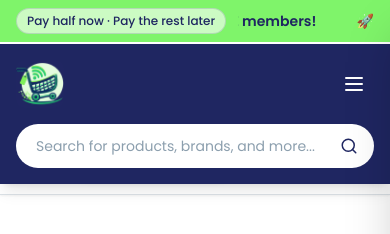
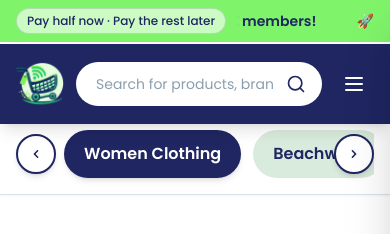
Before and after one commit to DefaulBot/firstdibz, a Next.js app: page / in a window 390 px wide. Shown: the top 234 px of the page. Built offline with nearby package versions, Linux system fonts and the light colour scheme; no server answers.

Commit message:
changes to admin page

```diff
--- a/src/app/admin/page.tsx
+++ b/src/app/admin/page.tsx
@@ -35,6 +35,14 @@ type ProductImageItem = {
 };
 
 type ItemApiResponse = {
+  source?: string;
+  item?: {
+    id?: number;
+    title?: string;
+    price?: string | number | null;
+    image?: string | null;
+    images?: ProductImageItem[];
+  };
   pageProps?: {
     data?: {
       id?: number;
@@ -87,7 +95,8 @@ function normalizeItemPayload(
   payload: ItemApiResponse,
   fallbackId: number,
 ): ProductSummary | null {
-  const item = payload?.pageProps?.data;
+  // Handle both the new API format { item } and legacy format { pageProps: { data } }
+  const item = payload?.item || payload?.pageProps?.data;
   if (!item) return null;
 
   const image =
--- a/src/components/Header.tsx
+++ b/src/components/Header.tsx
@@ -2,7 +2,7 @@
 
 import Link from "next/link";
 import Image from "next/image";
-import { usePathname, useRouter, useSearchParams } from "next/navigation";
+import { useRouter, useSearchParams } from "next/navigation";
 import { useEffect, useMemo, useState, useRef } from "react";
 import type { ReadonlyURLSearchParams } from "next/navigation";
 import logo from "@/public/logo.jpeg";
@@ -24,7 +24,6 @@ interface HeaderProps {
 export function Header({ searchParams: propsSearchParams }: HeaderProps = {}) {
   const { user, loading, signOut, supabase } = useAuth();
   const router = useRouter();
-  const pathname = usePathname();
   const hooksSearchParams = useSearchParams();
   const searchParams = propsSearchParams || hooksSearchParams;
 
@@ -66,7 +65,7 @@ export function Header({ searchParams: propsSearchParams }: HeaderProps = {}) {
     <>
       <header className="fixed left-0 right-0 top-[44px] z-[1000] bg-[#1F2661] shadow-lg">
         <div className="mx-auto max-w-7xl px-4">
-          <div className="flex items-center justify-between py-4">
+          <div className="flex items-center justify-between gap-3 py-4">
             <Link href="/" className="flex shrink-0 items-center gap-2">
               <Image
                 src={logo}
@@ -90,7 +89,7 @@ export function Header({ searchParams: propsSearchParams }: HeaderProps = {}) {
                 e.preventDefault();
                 submit();
               }}
-              className="mx-4 hidden max-w-sm flex-1 md:flex"
+              className="flex flex-1"
             >
               <div className="relative w-full">
                 <input
@@ -98,18 +97,18 @@ export function Header({ searchParams: propsSearchParams }: HeaderProps = {}) {
                   placeholder="Search for products, brands, and more..."
                   value={q}
                   onChange={(e) => setQ(e.target.value)}
-                  className="w-full rounded-full border-0 bg-white px-5 py-3 text-sm text-[#1F2661] placeholder-[#8C9FAE] focus:outline-none focus:ring-2 focus:ring-[#7FF46A]"
+                  className="w-full rounded-full border-0 bg-white px-5 py-3 pr-12 text-sm text-[#1F2661] placeholder-[#8C9FAE] focus:outline-none focus:ring-2 focus:ring-[#7FF46A]"
                 />
                 <button
                   type="submit"
-                  className="absolute right-0 top-1/2 -translate-y-1/2 pr-4 text-[#1F2661] transition-colors hover:text-[#7FF46A]"
+                  className="absolute right-2 top-1/2 -translate-y-1/2 flex items-center justify-center p-2 text-[#1F2661] transition-colors hover:text-[#7FF46A]"
                 >
-                  <Search size={18} />
+                  <Search size={20} />
                 </button>
               </div>
             </form>
 
-            <nav className="hidden flex-1 items-center justify-center gap-8 lg:flex">
+            <nav className="hidden flex-1 items-center justify-center gap-8 lg:flex md:mx-4">
               <Link
                 href="/"
                 className="text-sm font-medium text-white transition-colors hover:text-[#7FF46A]"
@@ -138,7 +137,7 @@ export function Header({ searchParams: propsSearchParams }: HeaderProps = {}) {
               )}
             </nav>
 
-            <div className="flex items-center gap-4">
+            <div className="flex shrink-0 items-center gap-4">
               <Link
                 href="/cart"
                 className="relative hidden p-2 text-white transition-colors hover:text-[#7FF46A] sm:block"
@@ -175,30 +174,6 @@ export function Header({ searchParams: propsSearchParams }: HeaderProps = {}) {
               </button>
             </div>
           </div>
-
-          <form
-            onSubmit={(e) => {
-              e.preventDefault();
-              submit();
-            }}
-            className="pb-4 md:hidden"
-          >
-            <div className="relative">
-              <input
-                type="text"
-                placeholder="Search for products, brands, and more..."
-                value={q}
-                onChange={(e) => setQ(e.target.value)}
-                className="w-full rounded-full border-0 bg-white px-5 py-3 text-sm text-[#1F2661] placeholder-[#8C9FAE] focus:outline-none focus:ring-2 focus:ring-[#7FF46A]"
-              />
-              <button
-                type="submit"
-                className="absolute right-0 top-1/2 -translate-y-1/2 pr-4 text-[#1F2661]"
-              >
-                <Search size={18} />
-              </button>
-            </div>
-          </form>
         </div>
       </header>
 
```
